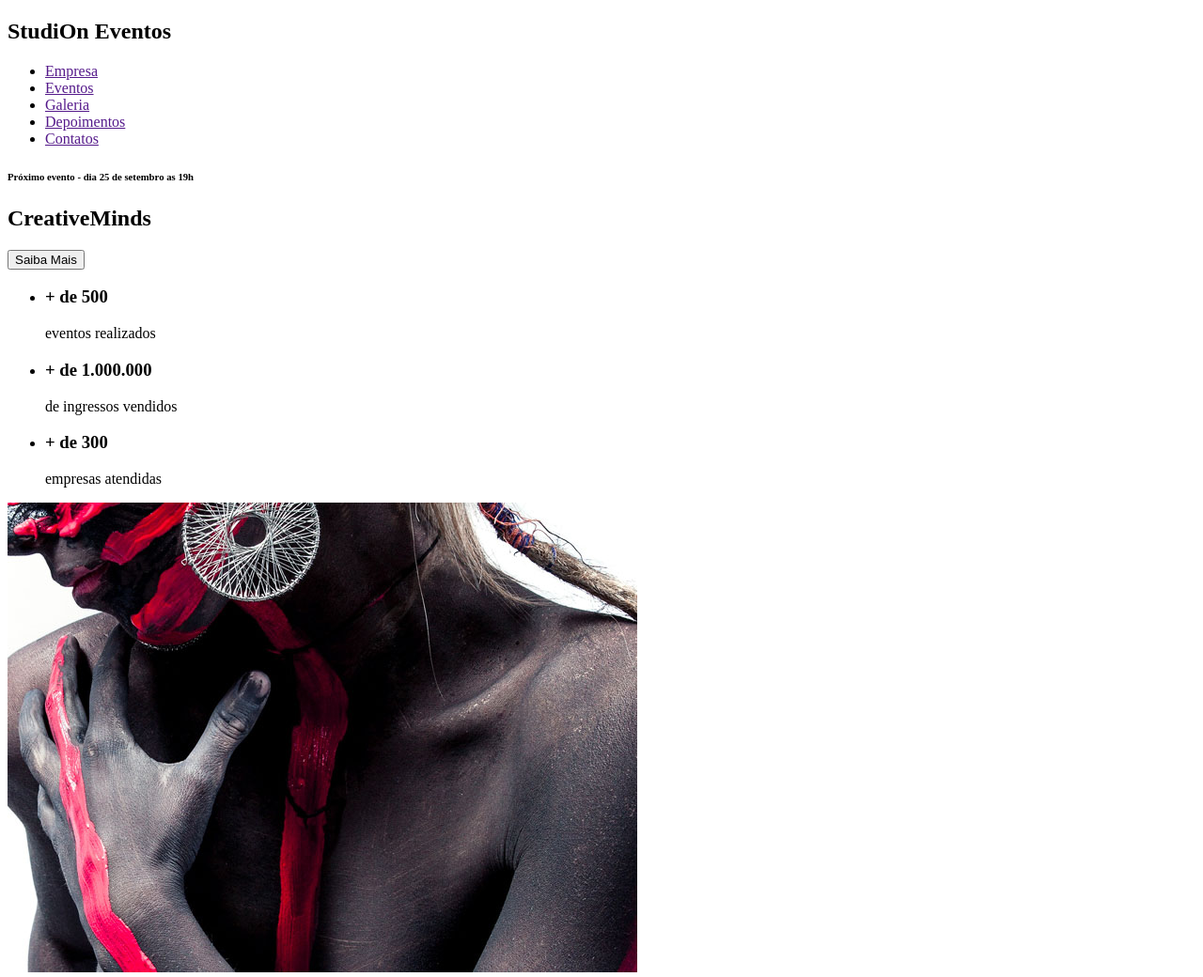
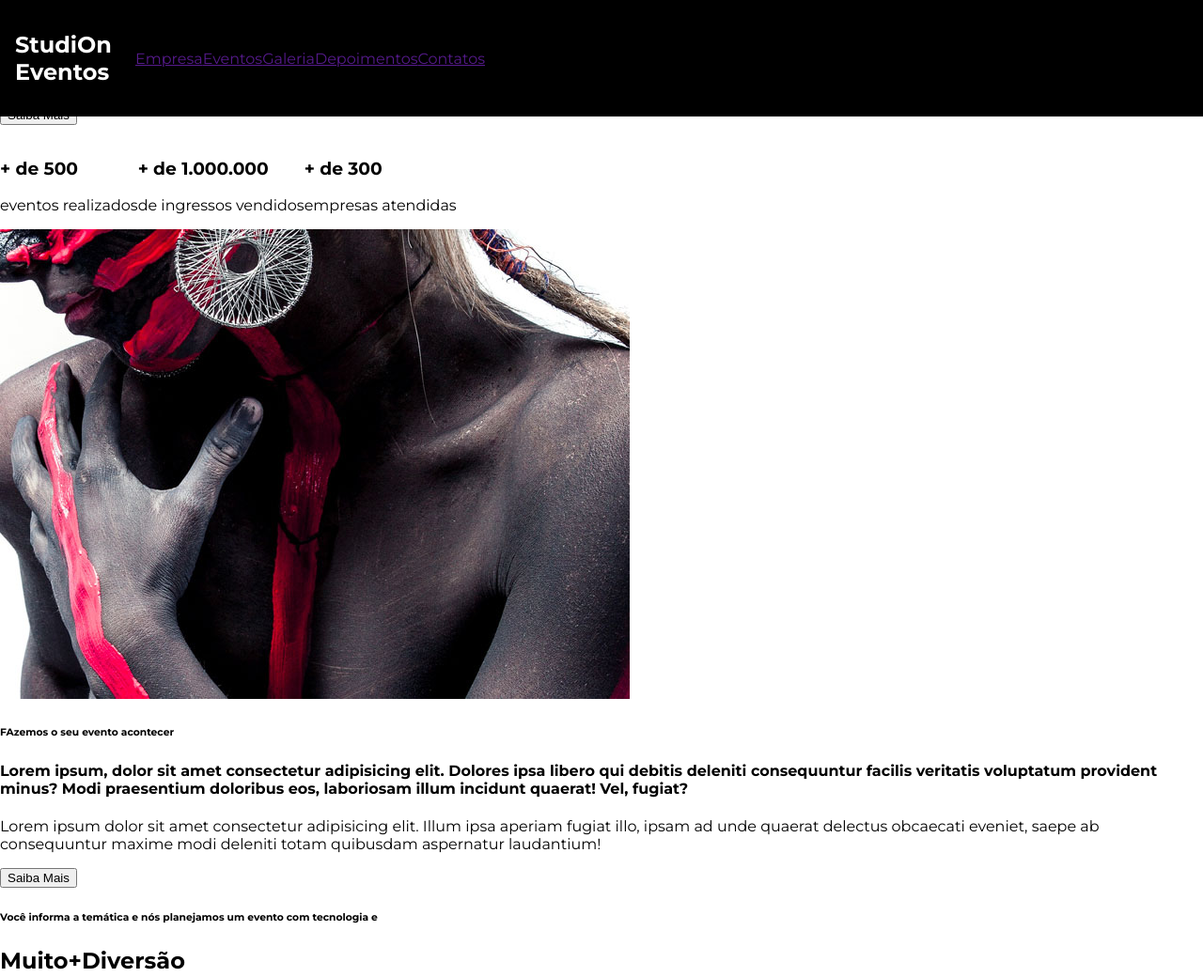
Before and after one commit to MaiconLucas/studion, a website: page src/index.html in a window 1280 px wide. Shown: the top 1040 px of the page at 94% size. Drawn offline with Linux system fonts and the light colour scheme; files whose address does not match are found by name.

Commit message:
npm packages

```diff
--- a/index.html
+++ b/src/index.html
@@ -5,9 +5,11 @@
     <meta http-equiv="X-UA-Compatible" content="IE=edge" />
     <meta name="viewport" content="width=device-width, initial-scale=1.0" />
     <title>Document</title>
+
+    <link rel="stylesheet" href="style.css">
   </head>
   <body>
-    <nav>
+    <nav class="navbar">
       <h1>Studi<span>On</span> <span>Eventos</span></h1>
 
       <ul>
--- /dev/null
+++ b/src/style.css
@@ -0,0 +1,33 @@
+@import url("https://fonts.googleapis.com/css2?family=Montserrat:wght@300;400;700&display=swap");
+
+:root {
+  font-family: "Montserrat", sans-serif;
+  font-size: 16px;
+}
+
+body {
+  margin: 0;
+  padding-top: 7, 75rem;
+}
+
+ul {
+    display: flex;
+    list-style: none;
+    padding-left: 0;
+}
+
+.navbar {
+    position: fixed;
+    display: grid;
+    grid-template-columns: 1fr 9fr;
+    align-items: center;
+    top: 0;
+    left: 0;
+
+    width: 100vw;
+    height: 7.75rem;
+    padding: 0 1rem;
+
+    background-color: #000;
+    color: #FFF;
+}
```
Also changed, not shown: package.json (added, +20 -0 lines).
